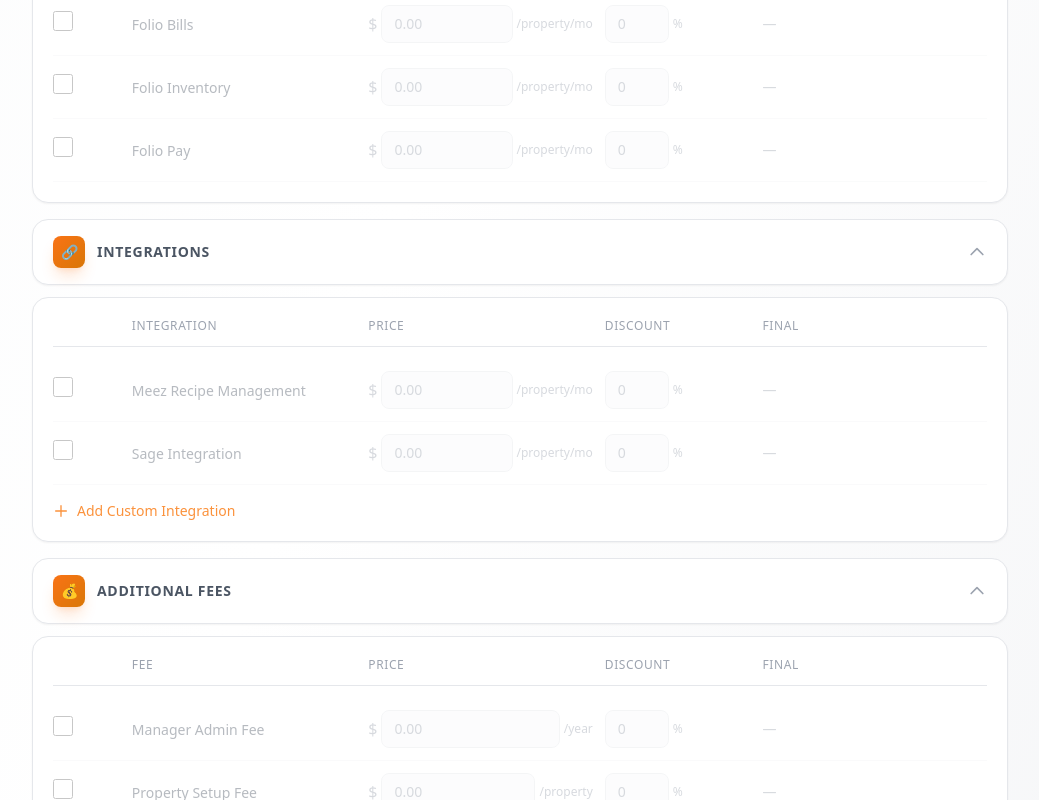
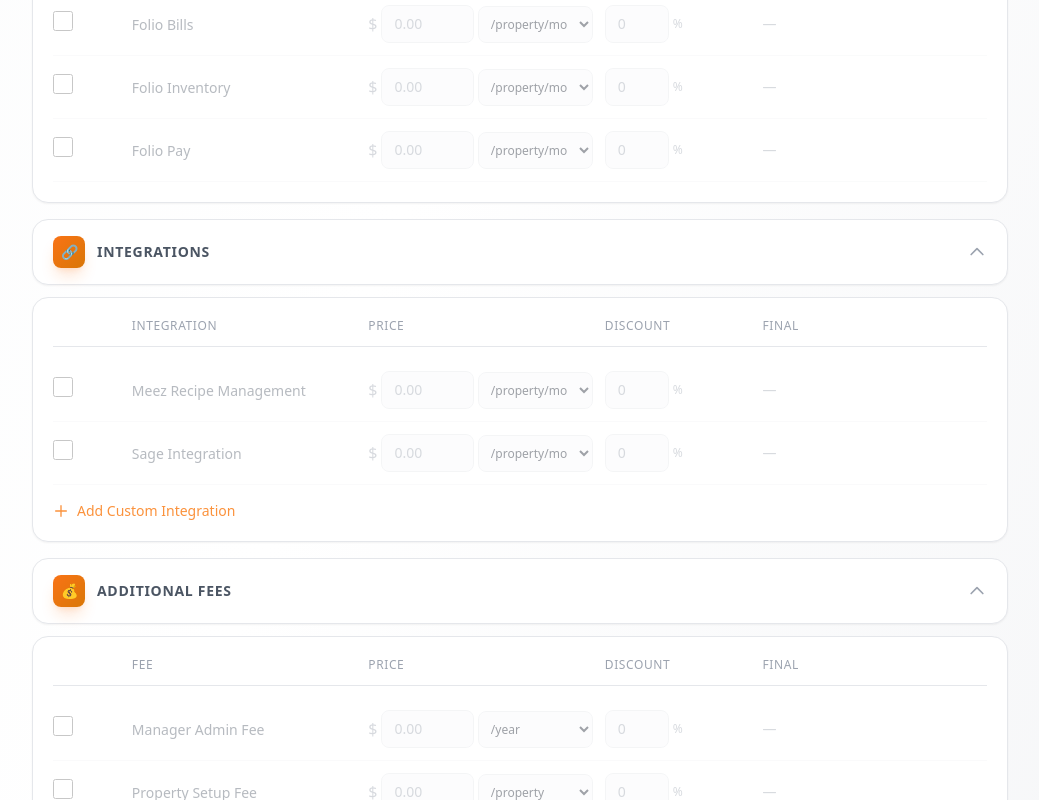
Before and after one commit to makie125/pricing-app, a React (Vite) app: page / in a window 1280 px wide. Shown: the part 1660-2460 px from the top of the page, without its empty margins (120-1159 px from the left). Built offline with nearby package versions, Linux system fonts and the light colour scheme.

Commit message:
Update App.jsx

```diff
--- a/src/App.jsx
+++ b/src/App.jsx
@@ -155,8 +155,9 @@
   { id: 'tier4', startMonth: '13', endMonth: '', amount: '', note: '' },
 ];
 
-const ProductRow = ({ item, onUpdate, showDelete, onDelete, theme }) => {
+const ProductRow = ({ item, onUpdate, showDelete, onDelete, theme, showUnitDropdown }) => {
   const final = item.price && item.discount ? formatCurrency(calcDiscounted(item.price, item.discount)) : null;
+  const units = ['/property/mo', '/mo', '/year', '/property', ' (one-time)'];
   return (
     <div className={`grid grid-cols-12 gap-3 items-center py-3 border-b transition-all duration-300 ${theme.dark ? 'border-white/5' : 'border-gray-100'} ${item.enabled !== undefined && !item.enabled ? 'opacity-40' : ''}`}>
       {item.enabled !== undefined && (
@@ -178,7 +179,14 @@
           <span className={theme.textMuted}>$</span>
           <input type="text" inputMode="decimal" value={item.price} placeholder="0.00" onChange={e => onUpdate({ ...item, price: e.target.value })}
             className={`w-full px-3 py-2 text-sm border rounded-lg focus:outline-none focus:border-orange-500/50 ${theme.input}`} />
-          <span className={`text-xs whitespace-nowrap ${theme.textMuted}`}>{item.unit}</span>
+          {showUnitDropdown ? (
+            <select value={item.unit} onChange={e => onUpdate({ ...item, unit: e.target.value })}
+              className={`px-2 py-2 text-xs border rounded-lg focus:outline-none cursor-pointer ${theme.input}`}>
+              {units.map(u => <option key={u} value={u} className={theme.select}>{u}</option>)}
+            </select>
+          ) : (
+            <span className={`text-xs whitespace-nowrap ${theme.textMuted}`}>{item.unit}</span>
+          )}
         </div>
       </div>
       <div className="col-span-2">
@@ -620,15 +628,15 @@
               <div className={`grid grid-cols-12 gap-3 text-xs font-medium uppercase tracking-wider mb-3 pb-3 border-b ${darkMode ? 'text-white/30 border-white/10' : 'text-gray-400 border-gray-200'}`}>
                 <div className="col-span-1"></div><div className="col-span-3">Product</div><div className="col-span-3">Price</div><div className="col-span-2">Discount</div><div className="col-span-2">Final</div><div className="col-span-1"></div>
               </div>
-              {products.map(item => <ProductRow key={item.id} item={item} theme={t} onUpdate={u => setProducts(prev => prev.map(p => p.id === item.id ? u : p))} />)}
+              {products.map(item => <ProductRow key={item.id} item={item} theme={t} showUnitDropdown onUpdate={u => setProducts(prev => prev.map(p => p.id === item.id ? u : p))} />)}
             </Section>
 
             <Section title="Integrations" icon="🔗" theme={t}>
               <div className={`grid grid-cols-12 gap-3 text-xs font-medium uppercase tracking-wider mb-3 pb-3 border-b ${darkMode ? 'text-white/30 border-white/10' : 'text-gray-400 border-gray-200'}`}>
                 <div className="col-span-1"></div><div className="col-span-3">Integration</div><div className="col-span-3">Price</div><div className="col-span-2">Discount</div><div className="col-span-2">Final</div><div className="col-span-1"></div>
               </div>
-              {integrations.map(item => <ProductRow key={item.id} item={item} theme={t} onUpdate={u => setIntegrations(prev => prev.map(p => p.id === item.id ? u : p))} />)}
-              {customIntegrations.map(item => <ProductRow key={item.id} item={{...item, editable: true}} theme={t} showDelete onUpdate={u => setCustomIntegrations(prev => prev.map(p => p.id === item.id ? u : p))} onDelete={() => setCustomIntegrations(prev => prev.filter(p => p.id !== item.id))} />)}
+              {integrations.map(item => <ProductRow key={item.id} item={item} theme={t} showUnitDropdown onUpdate={u => setIntegrations(prev => prev.map(p => p.id === item.id ? u : p))} />)}
+              {customIntegrations.map(item => <ProductRow key={item.id} item={{...item, editable: true}} theme={t} showUnitDropdown showDelete onUpdate={u => setCustomIntegrations(prev => prev.map(p => p.id === item.id ? u : p))} onDelete={() => setCustomIntegrations(prev => prev.filter(p => p.id !== item.id))} />)}
               <button onClick={() => setCustomIntegrations(prev => [...prev, { id: `ci-${Date.now()}`, name: '', price: '', unit: '/property/mo', discount: '' }])} className="mt-4 text-sm text-orange-400 hover:text-orange-300 font-medium flex items-center gap-2">
                 <svg className="w-4 h-4" fill="none" stroke="currentColor" viewBox="0 0 24 24"><path strokeLinecap="round" strokeLinejoin="round" strokeWidth={2} d="M12 4v16m8-8H4" /></svg>
                 Add Custom Integration
@@ -639,8 +647,8 @@
               <div className={`grid grid-cols-12 gap-3 text-xs font-medium uppercase tracking-wider mb-3 pb-3 border-b ${darkMode ? 'text-white/30 border-white/10' : 'text-gray-400 border-gray-200'}`}>
                 <div className="col-span-1"></div><div className="col-span-3">Fee</div><div className="col-span-3">Price</div><div className="col-span-2">Discount</div><div className="col-span-2">Final</div><div className="col-span-1"></div>
               </div>
-              {additionalFees.map(item => <ProductRow key={item.id} item={item} theme={t} onUpdate={u => setAdditionalFees(prev => prev.map(p => p.id === item.id ? u : p))} />)}
-              {customFees.map(item => <ProductRow key={item.id} item={{...item, editable: true}} theme={t} showDelete onUpdate={u => setCustomFees(prev => prev.map(p => p.id === item.id ? u : p))} onDelete={() => setCustomFees(prev => prev.filter(p => p.id !== item.id))} />)}
+              {additionalFees.map(item => <ProductRow key={item.id} item={item} theme={t} showUnitDropdown onUpdate={u => setAdditionalFees(prev => prev.map(p => p.id === item.id ? u : p))} />)}
+              {customFees.map(item => <ProductRow key={item.id} item={{...item, editable: true}} theme={t} showUnitDropdown showDelete onUpdate={u => setCustomFees(prev => prev.map(p => p.id === item.id ? u : p))} onDelete={() => setCustomFees(prev => prev.filter(p => p.id !== item.id))} />)}
               <button onClick={() => setCustomFees(prev => [...prev, { id: `cf-${Date.now()}`, name: '', price: '', unit: '/year', discount: '' }])} className="mt-4 text-sm text-orange-400 hover:text-orange-300 font-medium flex items-center gap-2">
                 <svg className="w-4 h-4" fill="none" stroke="currentColor" viewBox="0 0 24 24"><path strokeLinecap="round" strokeLinejoin="round" strokeWidth={2} d="M12 4v16m8-8H4" /></svg>
                 Add Custom Fee
```
